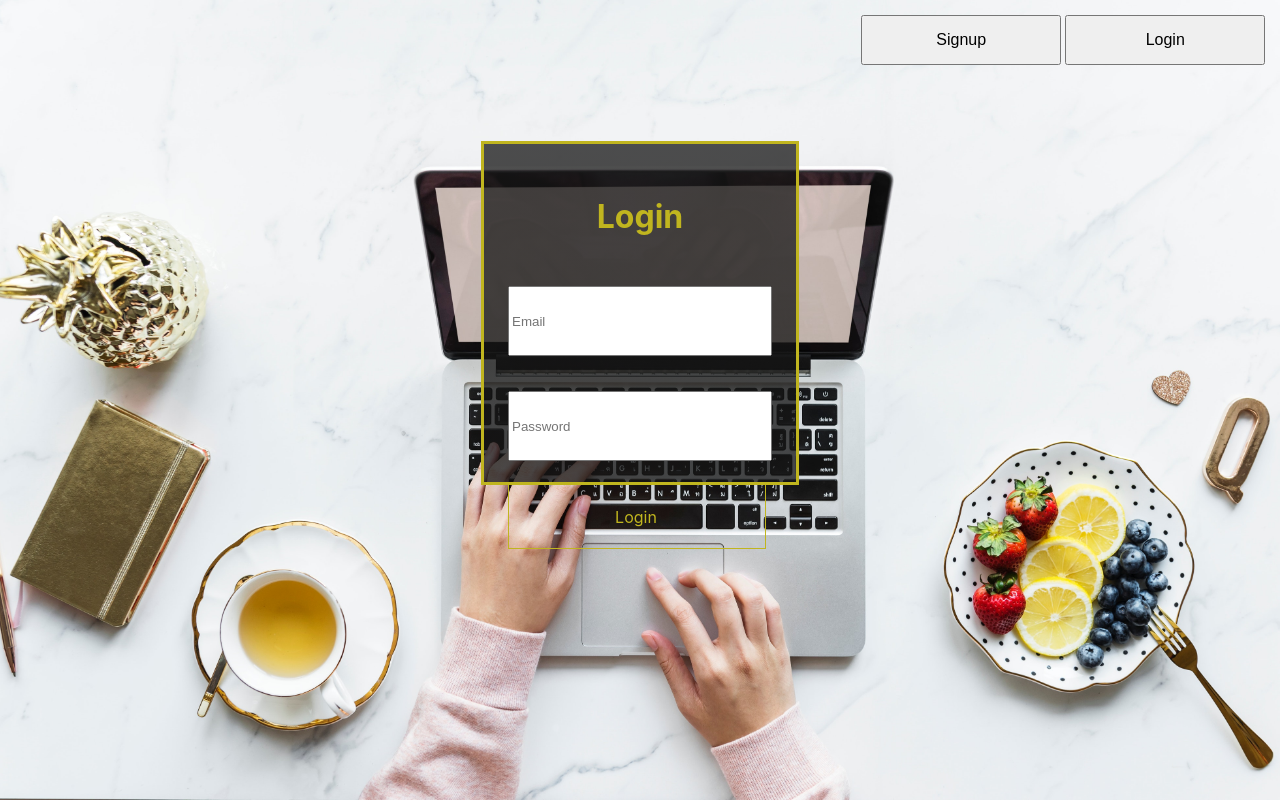
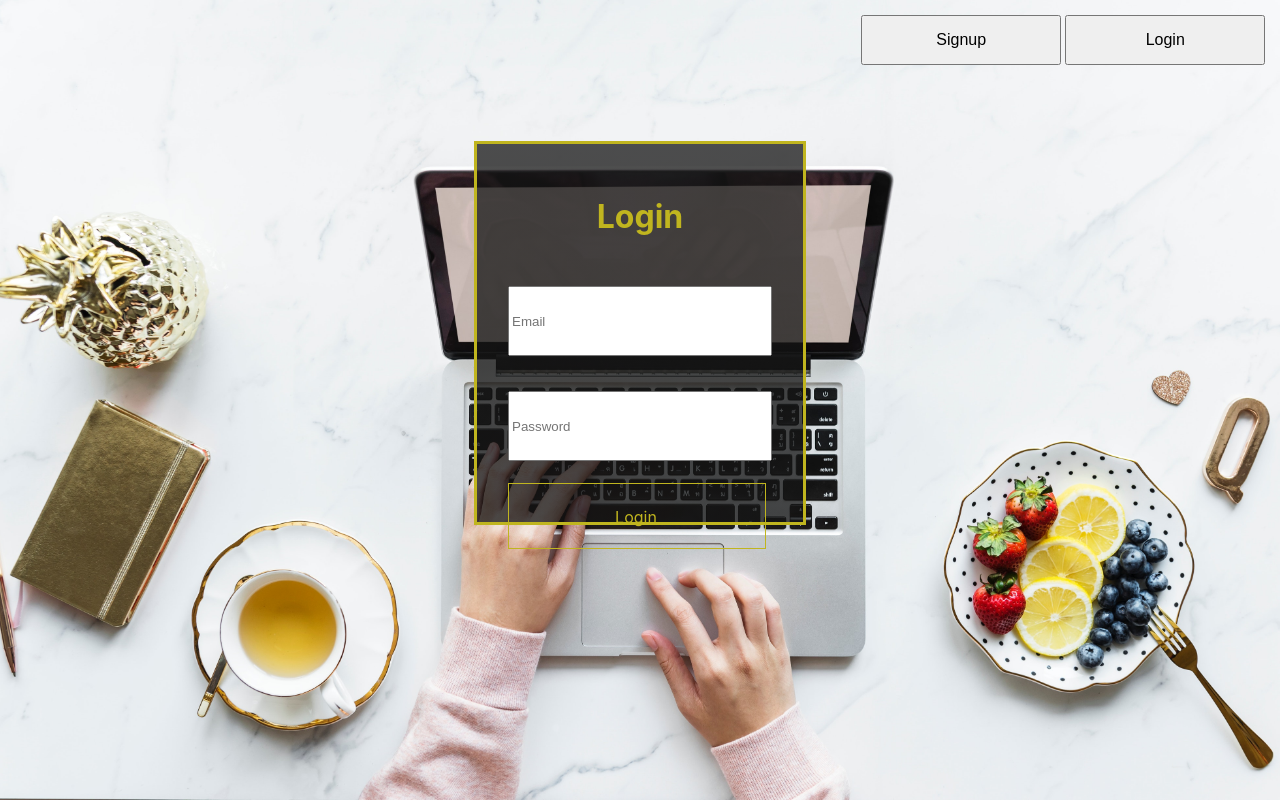
Before and after one commit to BloomTech-Labs/Labs8-MealHelper, a React (Create React App) app in the folder Front-end/mealhelper/: page /login in a window 1280 px wide. Built offline with nearby package versions, Linux system fonts and the light colour scheme.

Commit message:
login form height

```diff
--- a/Front-end/mealhelper/src/components/login/login.css
+++ b/Front-end/mealhelper/src/components/login/login.css
@@ -6,9 +6,9 @@
     background: linear-gradient(
                      rgba(20,20,20, .75),
                      rgba(20,20,20, .75));
-    width: 300x;
-    height: 300px;
-    padding: 0% 1.9% 3% 1.9%;
+    width: 300px;
+    height: 340px;
+    padding: 0% 1% 3% 1%;
     outline: 3px solid rgb(192, 181, 31);
 
 }
```
